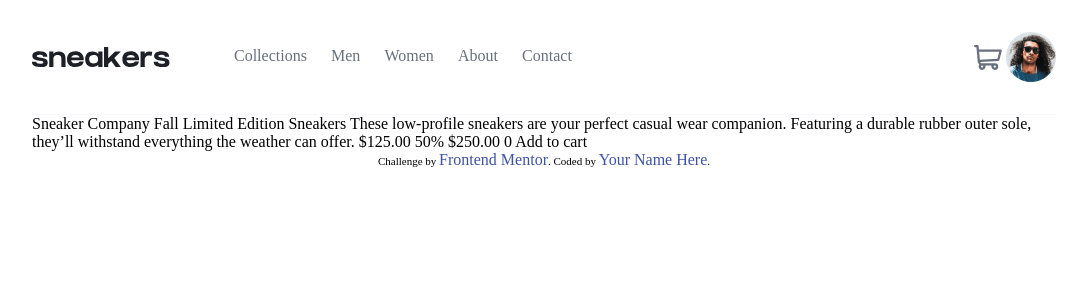
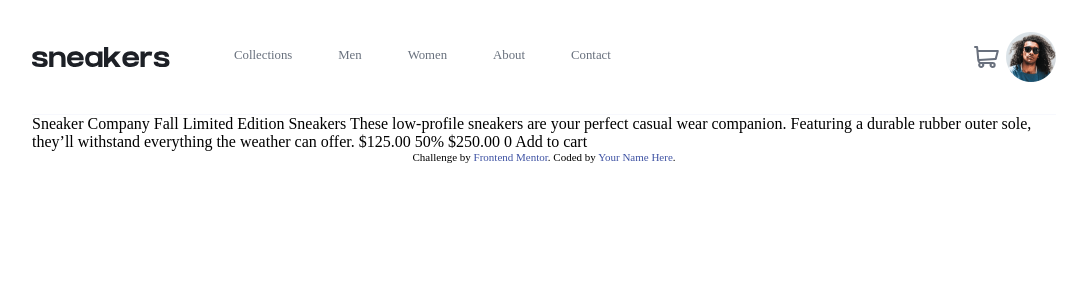
Before and after one commit to mllorand/peach-king-kft, a Flask app: page / in a window 1280 px wide. Shown: the top 300 px of the page, without its empty margins (96-1183 px from the left). Run offline with Flask 2, Linux system fonts and the light colour scheme.

Commit message:
Fix header

```diff
--- a/static/style/main.css
+++ b/static/style/main.css
@@ -1,68 +1,28 @@
 :root {
+    --dark-grayish-blue: hsl(219, 9%, 45%);
+    --grayish-blue: hsl(220, 14%, 75%);
+    --light-grayish-blue: hsl(223, 64%, 98%);
     --orange: hsl(26, 100%, 55%);
     --pale-orange: hsl(25, 100%, 94%);
     --very-dark-blue: hsl(220, 13%, 13%);
-    --dark-grayish-blue: hsl(219, 9%, 45%);
-    --grayish-blue: hsl(220, 14%, 75%);
-    --light-grayish-blue: hsl(223, 64%, 98%);
 }
-
-
 
 * {
     margin: 0;
     padding: 0;
 }
 
-#navbar, #nav-tabs, #nav-tabs ul, #cart-profile-container {
-    display: flex;
-
-}
-
-#navbar {
-    justify-content: space-between;
-    align-items: center;
-    padding: 4vh 0;
-    border-bottom: 1px solid var(--light-grayish-blue)
-}
-
-#logo {
-    margin-right: 5vw;
-}
-
-#nav-tabs ul {
-    gap: 10%;
-}
-
-#avatar {
-    height: clamp(12px, 10vh, 50px);
-}
-
-#cart {
-    height: clamp(6px, 4vh, 25px);
-}
-
-#cart-profile-container {
-    width: 8%;
-    align-items: center;
-    justify-content: space-between;
-
-}
-
-
 li {
     list-style: none;
 }
 
 a {
+    color: var(--dark-grayish-blue);
     text-decoration: none;
-    color: var(--dark-grayish-blue);
-    font-size: clamp(12px, 1rem, 50px) !important;
 }
 
-#content {
-    width: 80vw;
-    margin: 0 auto;
+.icon {
+    display: none;
 }
 
 .attribution {
@@ -73,3 +33,61 @@ a {
 .attribution a {
     color: hsl(228, 45%, 44%);
 }
+
+.nav-element::after {
+    background: var(--orange);
+    content: '';
+    display: block;
+    height: 3px;
+    margin: auto;
+    transition: 0.5s;
+    width: 0;
+}
+
+.nav-element:hover::after {
+    width: 100%;
+}
+
+#navbar, #nav-tabs, #nav-tabs ul, #cart-profile-container {
+    align-items: center;
+    display: flex;
+}
+
+#navbar {
+    border-bottom: 1px solid var(--light-grayish-blue);
+    justify-content: space-between;
+    padding: 4vh 0;
+}
+
+#logo {
+    margin-right: 5vw;
+}
+
+#nav-tabs ul {
+    justify-content: space-between;
+    width: 40%;
+}
+
+#nav-tabs {
+    flex-basis: 92%;
+    font-size: clamp(12px, 1vw, 50px);
+}
+
+#avatar {
+    width: clamp(20px, 5vw, 50px);
+}
+
+#cart {
+    width: clamp(15px, 2vw, 25px);
+}
+
+#cart-profile-container {
+    align-items: center;
+    flex-basis: 8%;
+    justify-content: space-between;
+}
+
+#content {
+    margin: 0 auto;
+    width: 80vw;
+}
```
